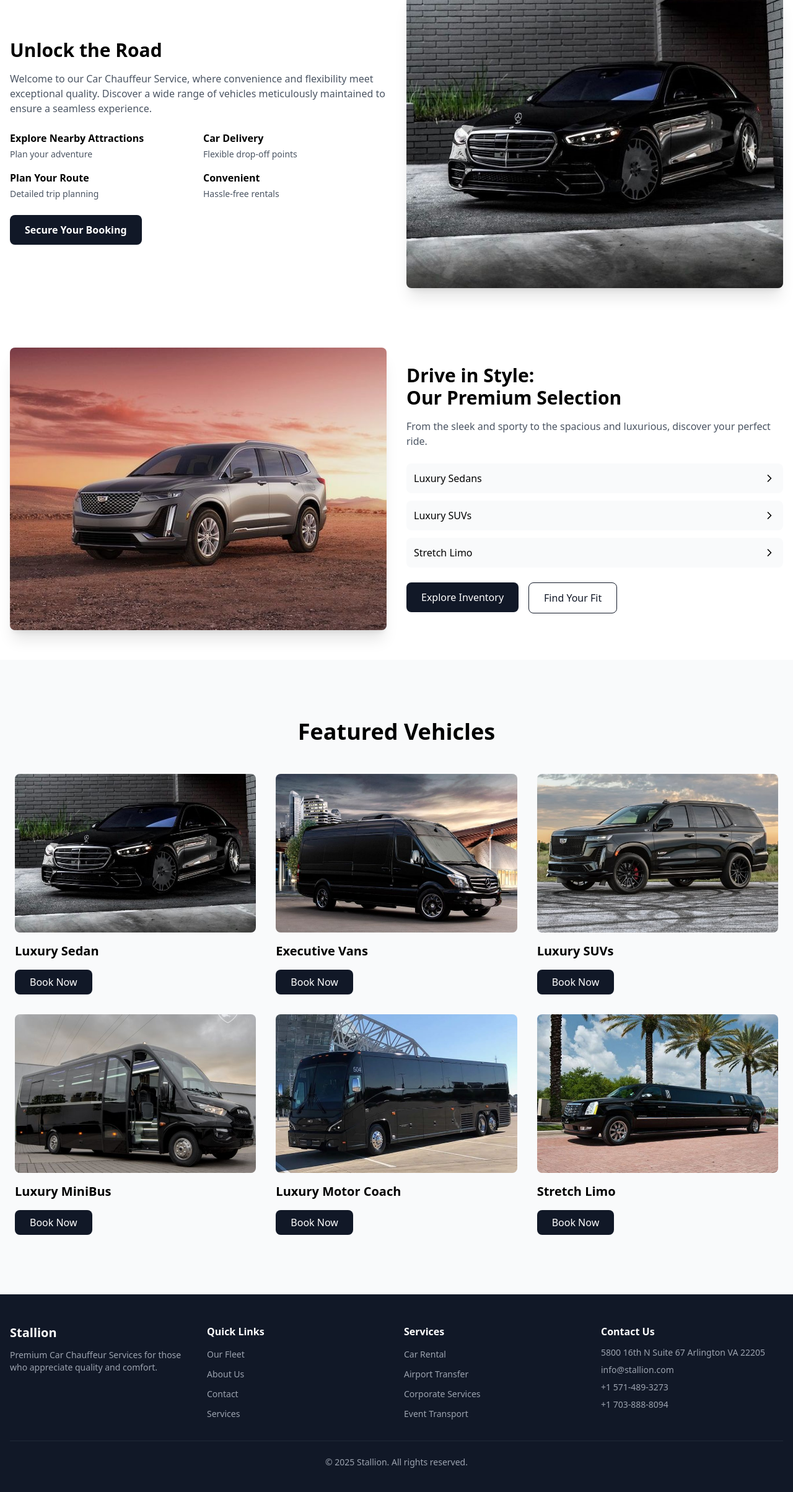
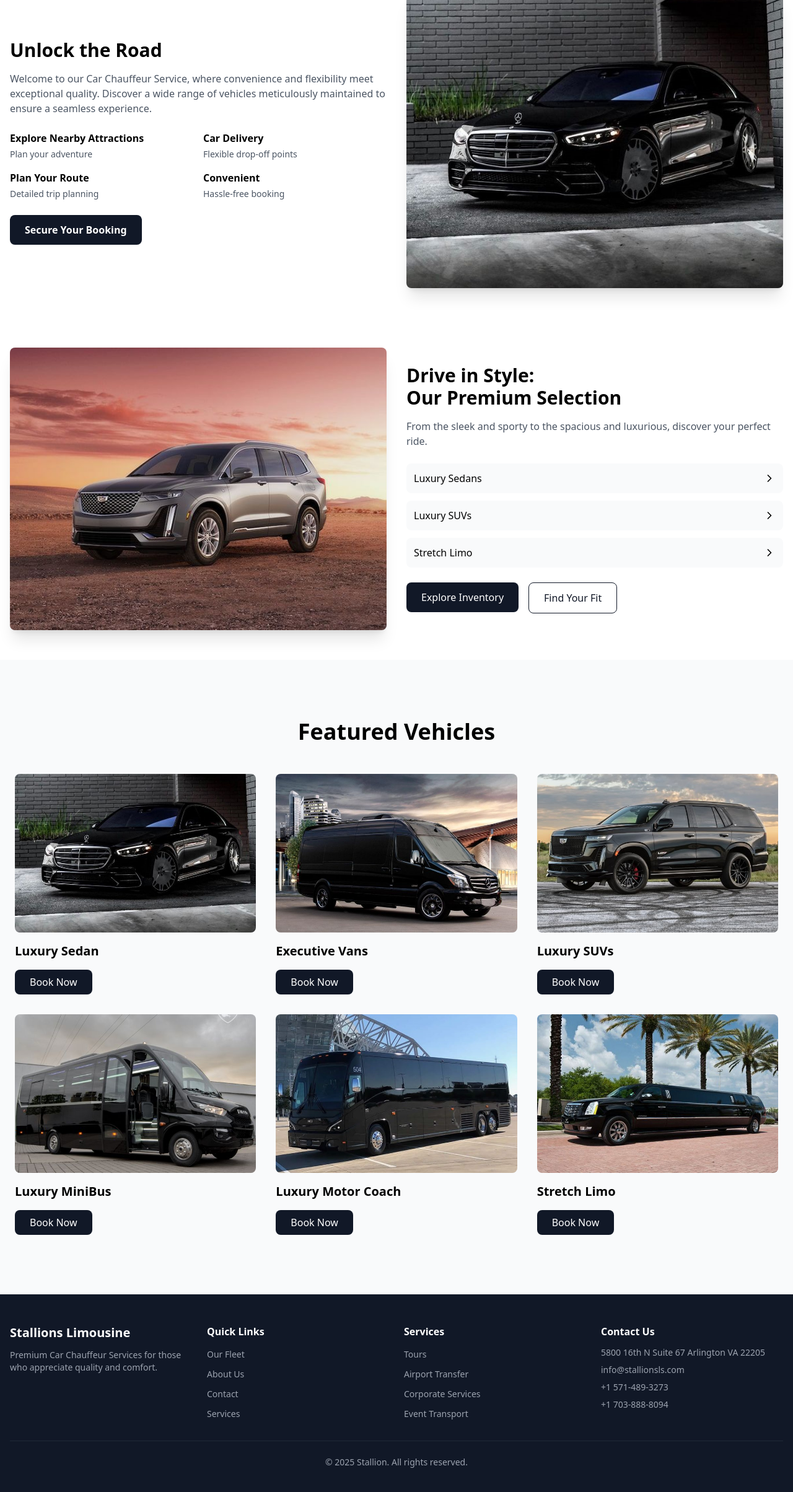
Before and after one commit to ARkhan06/Stallion, a React (Vite) app: page / in a window 1280 px wide. Shown: the part 1172-3580 px from the top of the page at 62% size. Built offline with nearby package versions, Linux system fonts and the light colour scheme.

Commit message:
Grammer correct

```diff
--- a/src/components/Footer.jsx
+++ b/src/components/Footer.jsx
@@ -10,7 +10,7 @@ const Footer = () => {
   ];
 
   const serviceLinks = [
-    { name: 'Car Rental', path: '/fleet' },
+    { name: 'Tours', path: '/services' },
     { name: 'Airport Transfer', path: '/services' },
     { name: 'Corporate Services', path: '/services' },
     { name: 'Event Transport', path: '/services' }
@@ -21,7 +21,7 @@ const Footer = () => {
       <div className="max-w-7xl mx-auto grid md:grid-cols-4 gap-6">
         <div>
           <Link to="/" className="block">
-            <h3 className="text-xl font-bold mb-3">Stallion</h3>
+            <h3 className="text-xl font-bold mb-3">Stallions Limousine</h3>
           </Link>
           <p className="text-gray-400 text-sm">
             Premium Car Chauffeur Services for those who appreciate quality and comfort.
@@ -65,7 +65,7 @@ const Footer = () => {
           <ul className="space-y-2 text-sm text-gray-400">
 
             <li>5800 16th N Suite 67 Arlington VA 22205</li>
-            <li>info@stallion.com</li>
+            <li>info@stallionsls.com</li>
             <li>+1 571-489-3273</li>
             <li>+1 703-888-8094</li>
           </ul>
--- a/src/screens/Home.jsx
+++ b/src/screens/Home.jsx
@@ -120,7 +120,7 @@ const Home = () => {
                 { title: 'Explore Nearby Attractions', desc: 'Plan your adventure' },
                 { title: 'Car Delivery', desc: 'Flexible drop-off points' },
                 { title: 'Plan Your Route', desc: 'Detailed trip planning' },
-                { title: 'Convenient', desc: 'Hassle-free rentals' }
+                { title: 'Convenient', desc: 'Hassle-free booking' }
               ].map((item) => (
                 <div key={item.title} className="space-y-1">
                   <h3 className="font-semibold">{item.title}</h3>
--- a/src/screens/Services.jsx
+++ b/src/screens/Services.jsx
@@ -19,9 +19,8 @@ import {
 } from 'lucide-react';
 import Navbar from '../components/Navbar';
 import Footer from '../components/Footer';
-
+import Services from "../assets/Services.jfif"
 // Import hero image (replace with your actual image)
-import HeroImage from '../assets/MiniVan.jfif';
 
 const ServiceCard = ({ icon: Icon, title, description, delay, index }) => {
     const gridPositions = [
@@ -209,7 +208,7 @@ const ServicesPage = () => {
       <div className="relative h-screen">
         <div className="absolute inset-0 bg-gradient-to-r from-gray-900/90 to-gray-900/70 z-10" />
         <img
-          src={HeroImage}
+          src={Services}
           alt="Luxury Transportation"
           className="w-full h-full object-cover"
         />
```
Also changed, not shown: src/assets/Services.jfif (added).
